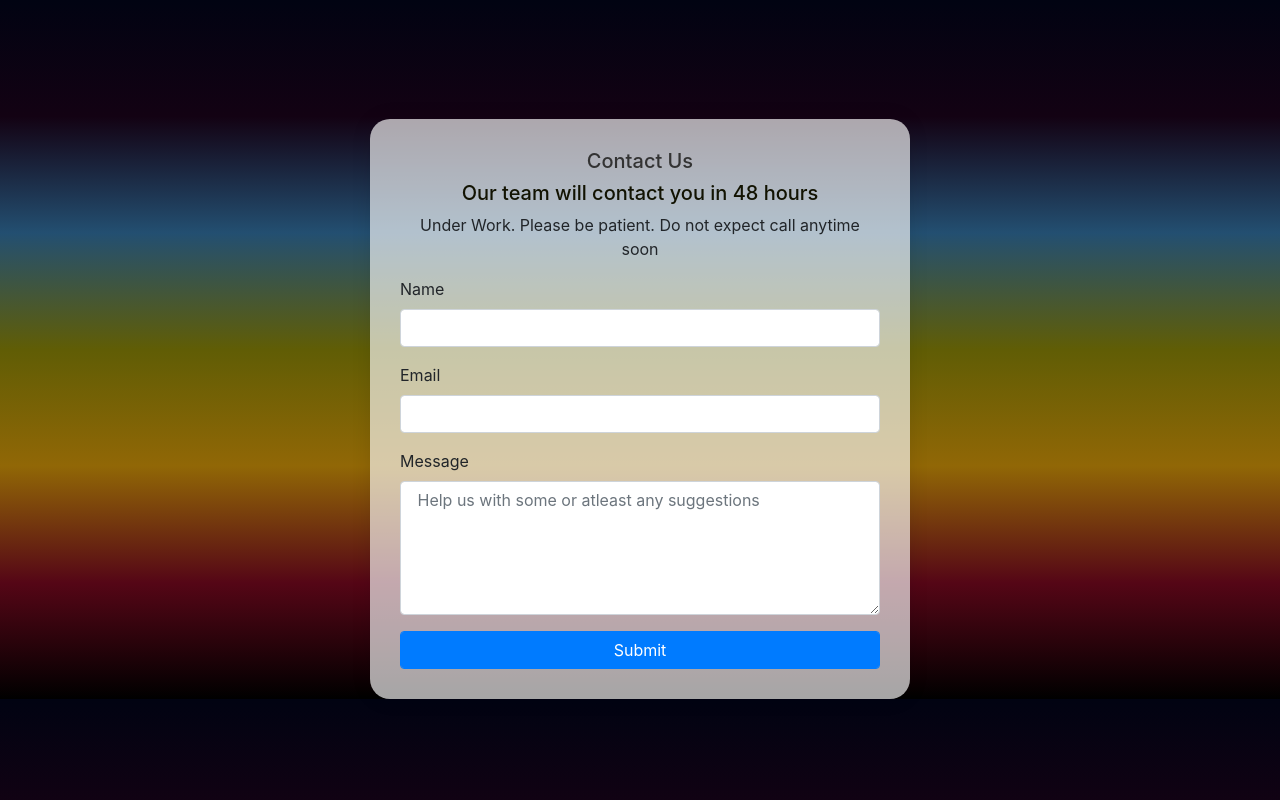
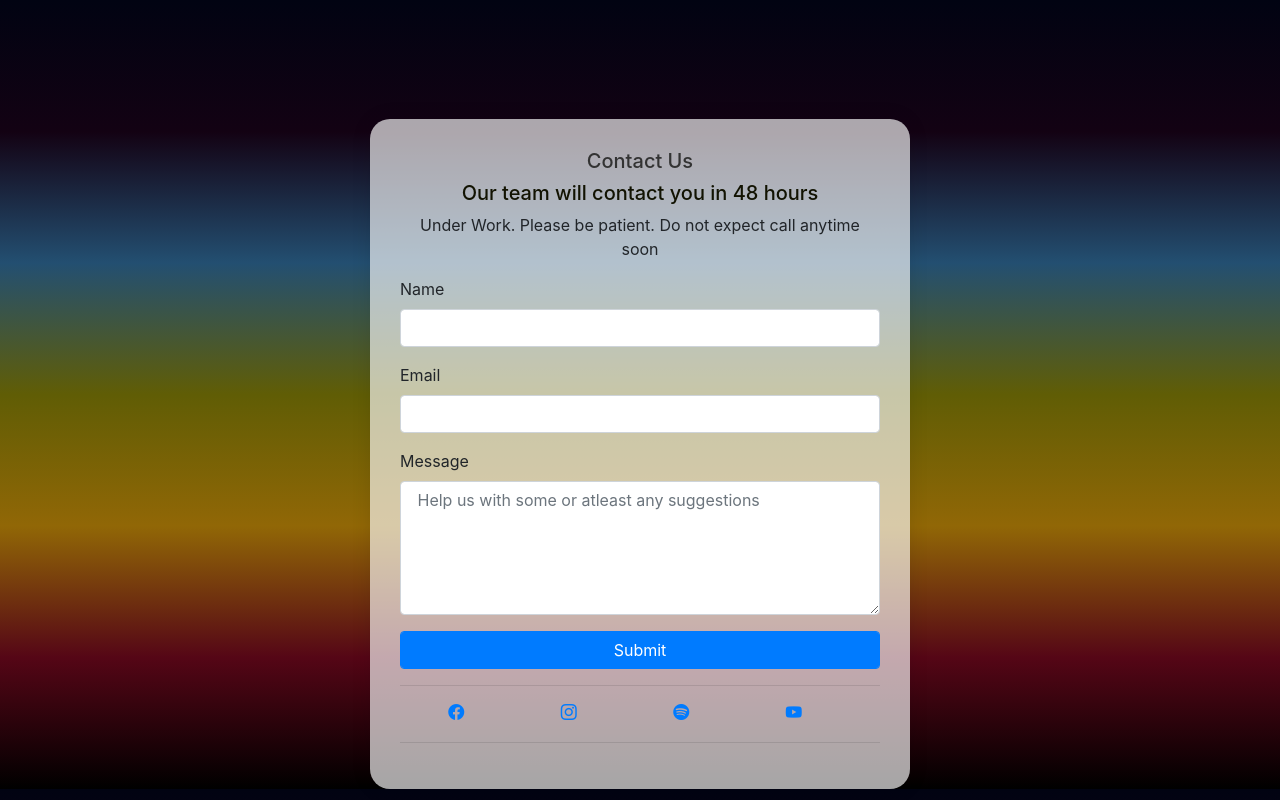
Before and after one commit to abhranilp1998/Element, a plain HTML site: page contact.html in a window 1280 px wide. Drawn offline with nearby package versions, Linux system fonts and the light colour scheme.

Commit message:
Contact page update: removed background images, added social media icons
* The contact page has been updated to remove the background images.
* Social media icons have been added to the contact page.
* The Bootstrap CSS and fav

```diff
--- a/contact.html
+++ b/contact.html
@@ -4,11 +4,16 @@
     <meta charset="UTF-8">
     <meta name="viewport" content="width=device-width, initial-scale=1.0">
     <title>Contact Us</title>
+    <!-- favicon css -->
+    <link rel='stylesheet' href='https://cdn-uicons.flaticon.com/2.3.0/uicons-brands/css/uicons-brands.css'>
+
     <!-- Bootstrap CSS -->
     <link rel="stylesheet" href="https://stackpath.bootstrapcdn.com/bootstrap/4.5.2/css/bootstrap.min.css">
     <style>
+        @import url('https://cdn-uicons.flaticon.com/2.3.0/uicons-brands/css/uicons-brands.css');
+
         body {
-            background: linear-gradient(to bottom , rgb(1, 3, 18)0%,rgb(19, 2, 19),rgb(35, 79, 113),rgb(96, 93, 5), rgb(145, 103, 6), rgb(85, 6, 22),black 100%);
+            background: linear-gradient(to  bottom , rgb(1, 3, 18)0%,rgb(19, 2, 19),rgb(35, 79, 113),rgb(96, 93, 5), rgb(145, 103, 6), rgb(85, 6, 22),black );
         }
         .contact-form {
             background-color: rgba(255, 255, 255, 0.65); /* semi-transparent white */
@@ -23,6 +28,10 @@
             font-weight: light;
             text-align: center;
             color: rgb(18, 19, 2);
+        }
+
+        #social-icons{
+            text-decoration: none;
         }
 
 
@@ -72,6 +81,23 @@
                     </div>
                     <button type="submit" id="submit" class="form-control btn btn-primary text-capitalize">Submit</button>
                 </form>
+
+                <hr>
+
+                <div class="container-fluid  row justify-content-around " id="social-icons">
+
+                    <a href="https://www.facebook.com/" target="_blank"><i class="fi fi-brands-facebook"></i></a>
+
+                    <a href="https://www.instagram.com/" target="_blank"><i class="fi fi-brands-instagram"></i></a>
+
+                    <a href="https://www.spotify.com/" target="_blank"><i class="fi fi-brands-spotify"></i></a>
+
+                    <a href="https://www.youtube.com/" target="_blank"><i class="fi fi-brands-youtube"></i></a>
+
+                </div>
+
+                <hr>
+
             </div>
         </div>
     </div>
```
Also changed, not shown: main.html (+4 -3 lines), assets/images/img4.jpg (renamed from images/img4.jpg), assets/images/img5.jpg (renamed from images/img5.jpg), assets/images/img6.jpg (renamed from images/img6.jpg), assets/images/img7.jpg (renamed from images/img7.jpg), 4 other files.
